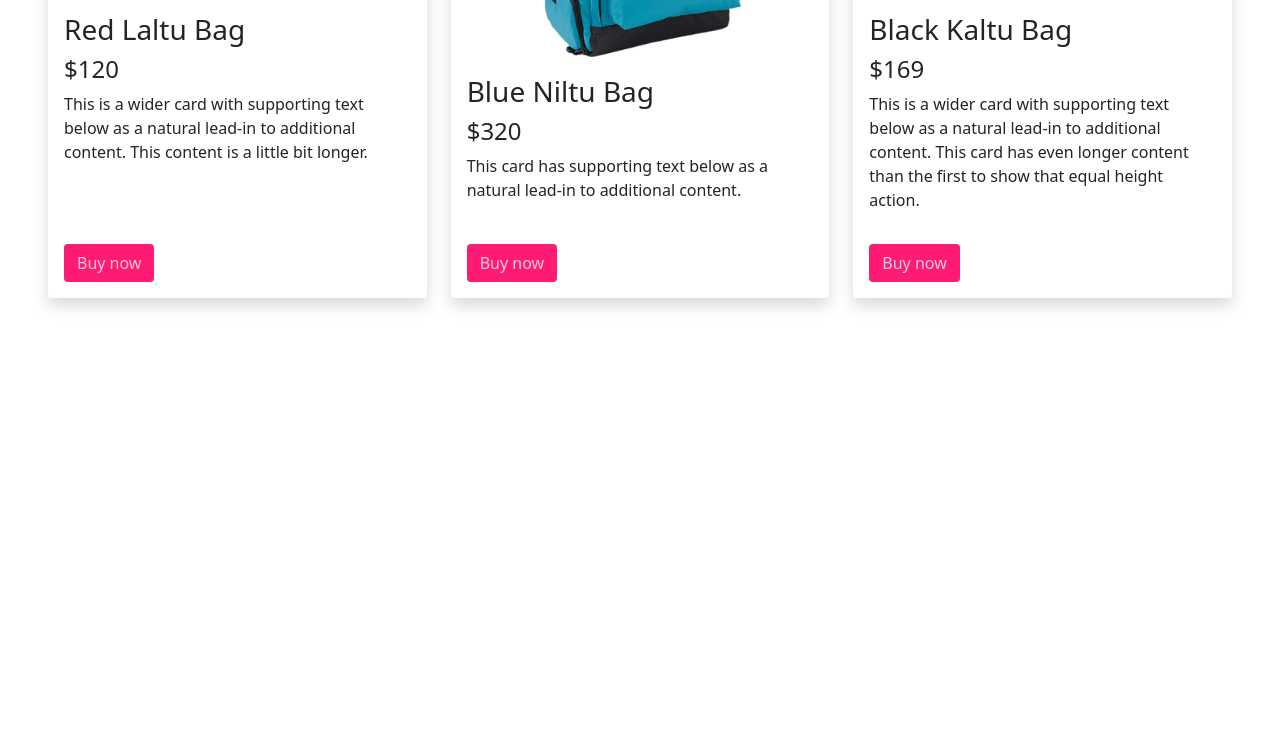
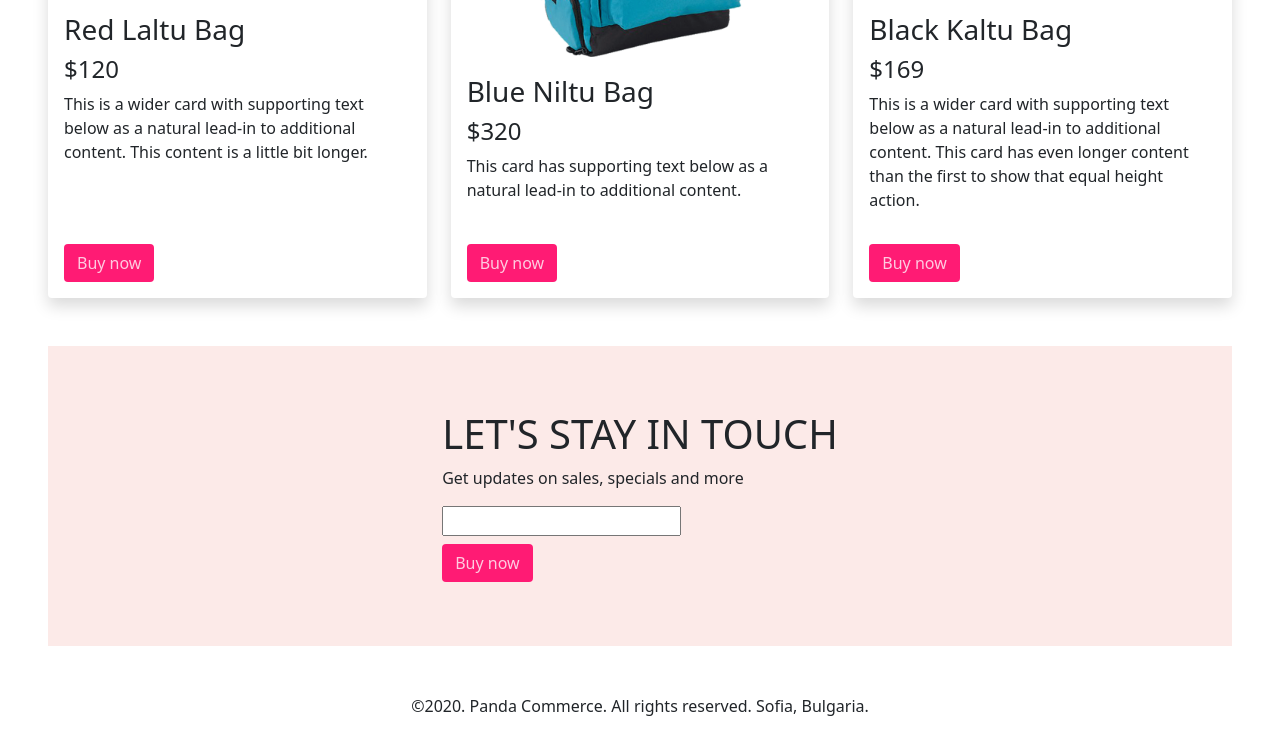
Before and after one commit to xaveer-Arif/Module-13-create-panda-website, a plain HTML site: page index.html in a window 1280 px wide. Shown: the part 1732-2466 px from the top of the page. Before the commit the page ends 2078 px from the top, so only its background shows below. Drawn offline with nearby package versions, Linux system fonts and the light colour scheme.

Commit message:
full website

```diff
--- a/index.html
+++ b/index.html
@@ -237,10 +237,25 @@
             </div>
           </section>
 
+          <!-- subscription section -->
+          <section style="height:300px " class="slider-bg m-lg-5 d-flex justify-content-lg-center  align-items-center">
+
+                <div >
+                  <h1>LET'S STAY IN TOUCH</h1>
+                  <p>Get updates on sales, specials and more</p>
+                  <input type="text">
+                  <br>
+                  <button class="btn bg-color mt-2">Buy now</button>
+                </div>
+
+          </section>
+
 
       </main>
 
-
+      <footer class="text-center">
+        <p>©2020. Panda Commerce. All rights reserved. Sofia, Bulgaria.</p>
+      </footer>
 
 
 
```
